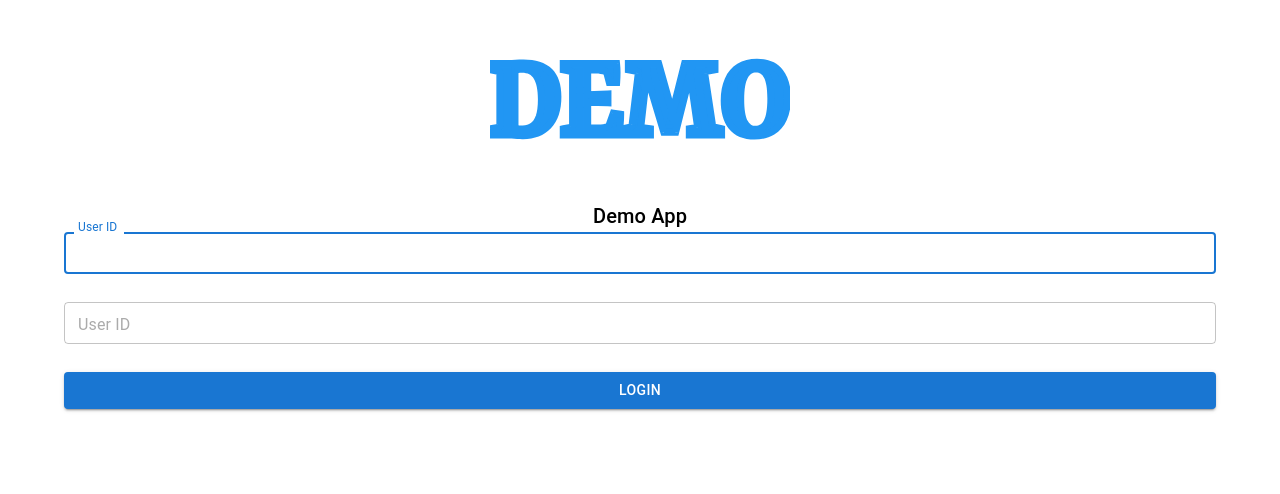
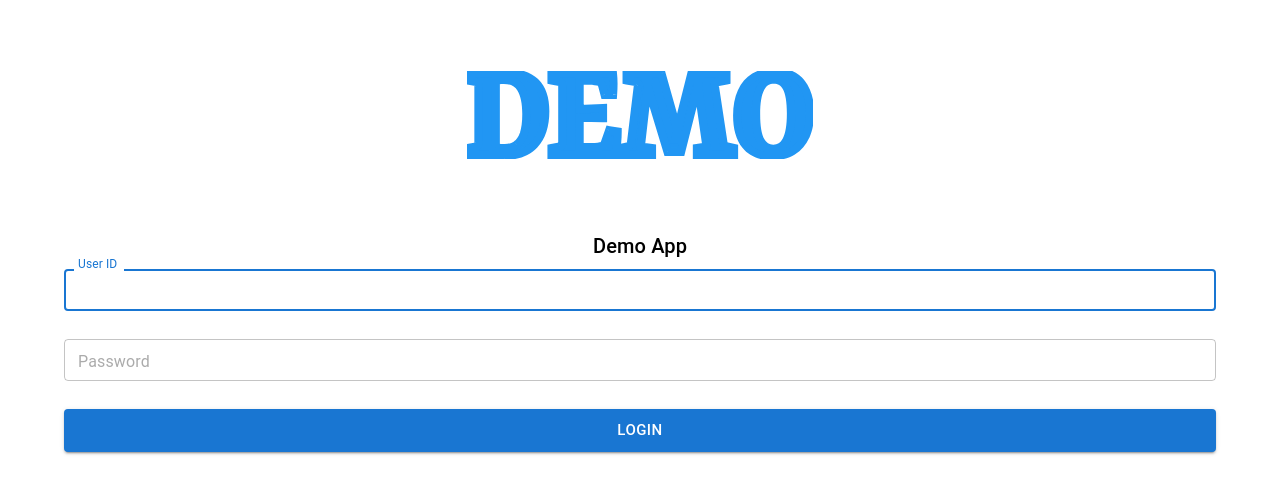
Before and after one commit to b72fdf59/demo-app, a Next.js app: page /login in a window 1280 px wide. Shown: the top 494 px of the page. Built offline with nearby package versions, Linux system fonts and the light colour scheme.

Commit message:
Fix image style

```diff
--- a/components/logo.tsx
+++ b/components/logo.tsx
@@ -9,6 +9,11 @@ const styles = {
     display: "flex",
     flexDirection: "column",
     alignItems: "center",
+  },
+  logo: {
+    position: "relative",
+    width: "30%",
+    paddingBottom: "20%",
   },
 };
 
@@ -25,12 +30,16 @@ export default function Logo({
 }: Props): JSX.Element {
   return (
     <Box sx={styles.header}>
-      <Image src={src} width={300} height={200} alt="Logo image" />
+      <Box sx={styles.logo}>
+        <Image src={src} layout="fill" alt="Logo image" objectFit="contain" />
+      </Box>
       <Box>
-        <Typography variant="h6" component="h6">
+        <Typography gutterBottom variant="h6" component="h6">
           {title}
         </Typography>
-        <Typography variant="body1">{subTitle}</Typography>
+        <Typography gutterBottom variant="body1">
+          {subTitle}
+        </Typography>
       </Box>
     </Box>
   );
--- a/pages/login.tsx
+++ b/pages/login.tsx
@@ -43,12 +43,18 @@ const Login: NextPage = () => {
         />
         <TextField
           id="password"
-          label="User ID"
+          label="Password"
           type="password"
           variant="outlined"
           sx={styles.textField}
         />
-        <Button fullWidth variant="contained" color="primary" type="submit">
+        <Button
+          fullWidth
+          variant="contained"
+          color="primary"
+          size="large"
+          type="submit"
+        >
           Login
         </Button>
       </Root>
```
